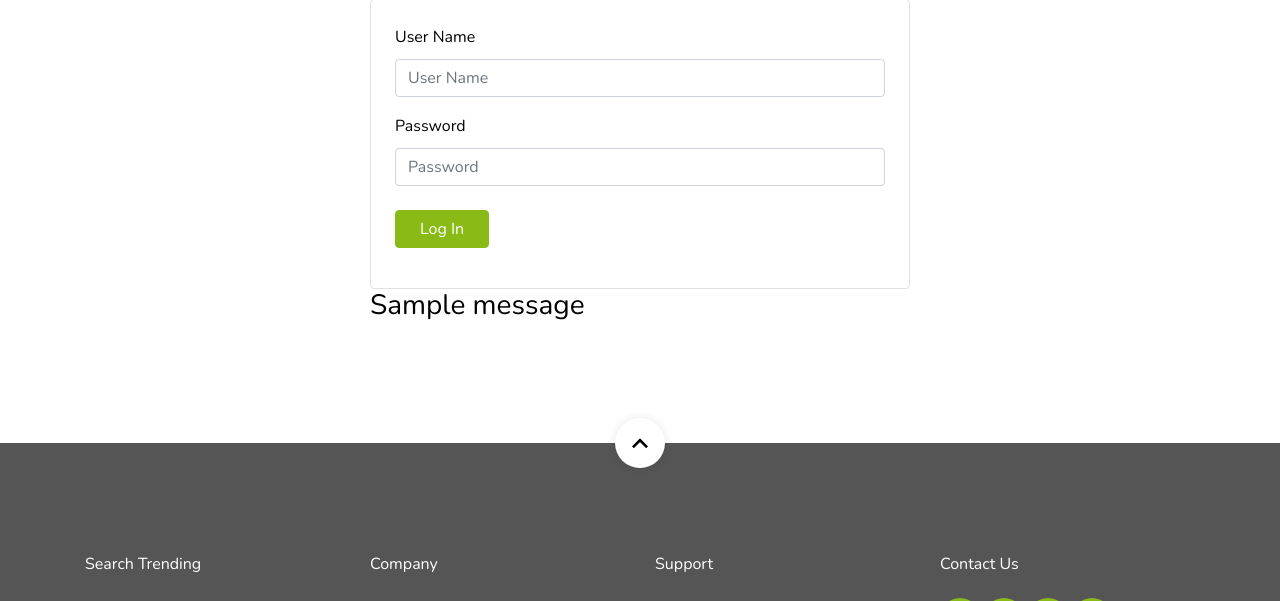
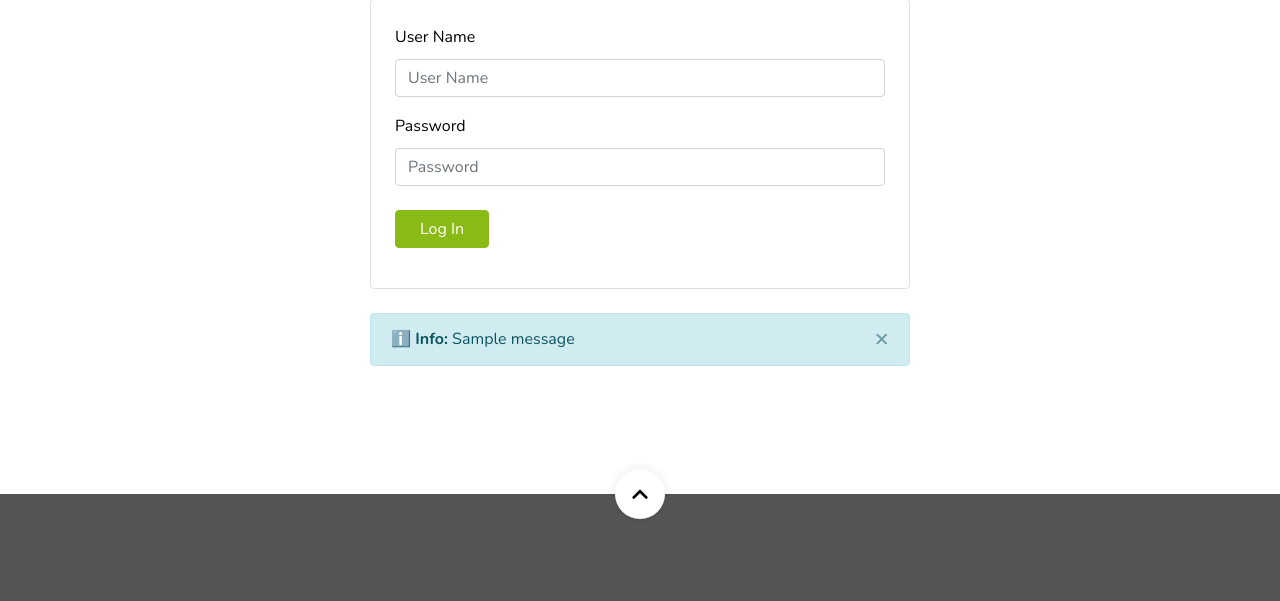
Before and after one commit to TheUnshackled1/Smart-Recruitment-and-Resume-Ranking-System-Using-Machine-Learning, a Django app: page /login.html in a window 1280 px wide. Shown: the part 547-1148 px from the top of the page. Run offline with Django 3.2, Linux system fonts and the light colour scheme; tables that the repository leaves empty hold one stand-in row (values such as "Sample post"); one stand-in notice (Sample message) is shown; some libraries are stand-ins or nearby versions; some web fonts are replaced.

Commit message:
Enhance message display in login, ranking, and registration pages with dismissible alerts

```diff
--- a/mysite/templates/mysite/login.html
+++ b/mysite/templates/mysite/login.html
@@ -49,9 +49,14 @@
 
             </form>
 
-              <div>
+              <div class="mt-4">
                 {% for message in messages %}
-                <h3>{{ message }}</h3>
+                <div class="alert alert-info alert-dismissible fade show" role="alert">
+                  <strong>ℹ️ Info:</strong> {{ message }}
+                  <button type="button" class="close" data-dismiss="alert" aria-label="Close">
+                    <span aria-hidden="true">&times;</span>
+                  </button>
+                </div>
                 {% endfor %}
             </div>
 
```
Also changed, not shown: mysite/templates/mysite/ranking.html (+6 -1 lines), mysite/templates/mysite/register.html (+7 -2 lines).
